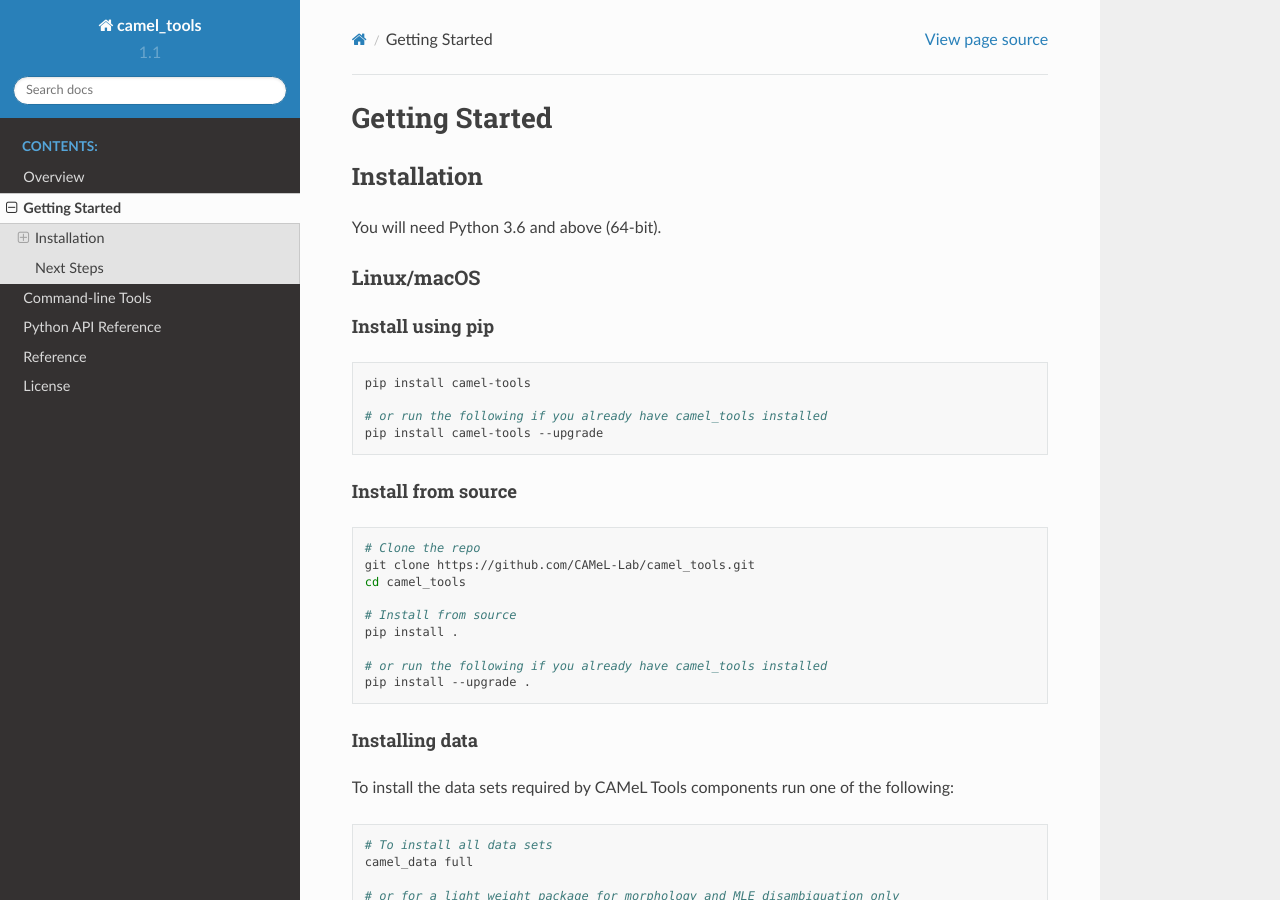
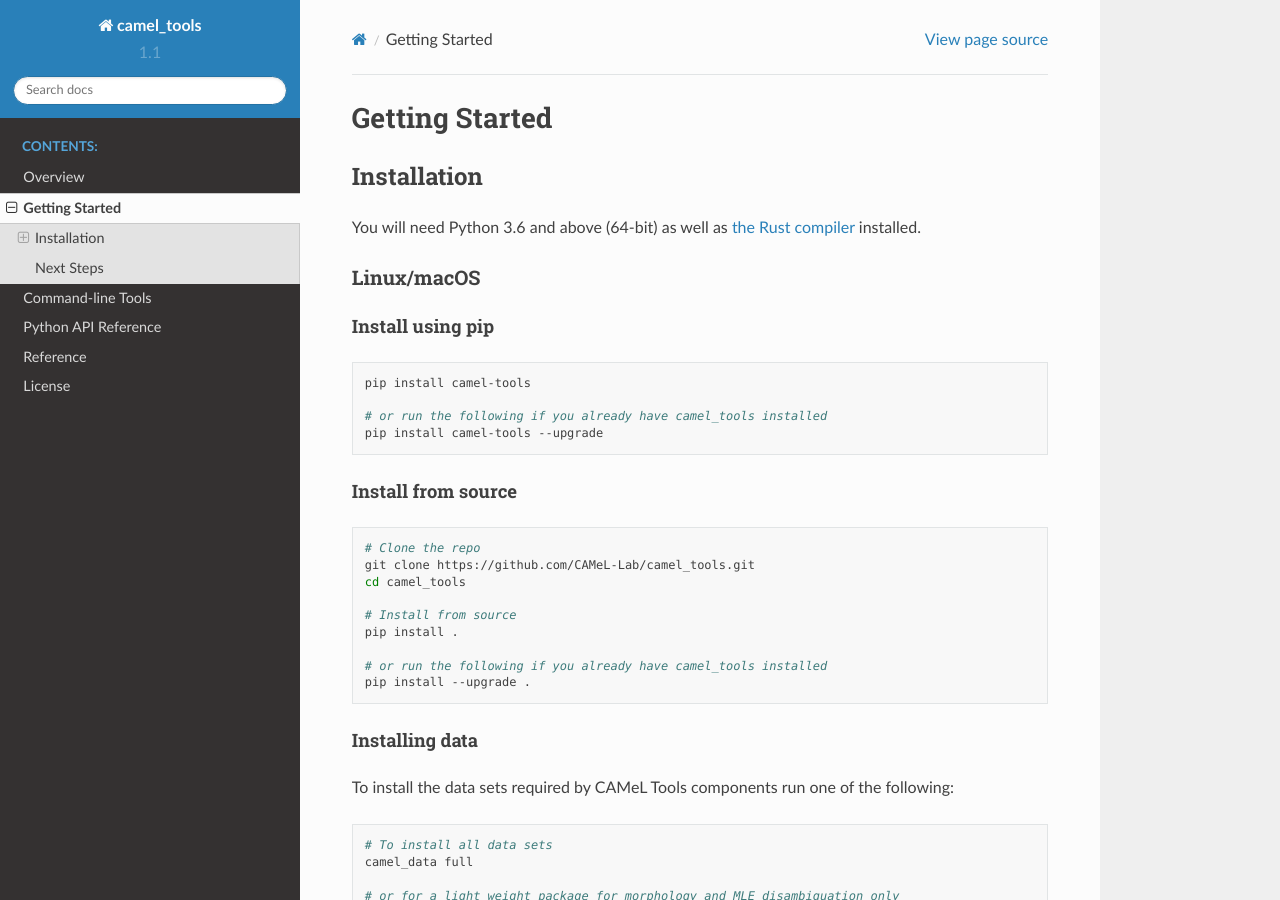
Before and after one commit to CAMeL-Lab/camel_tools, a Sphinx documentation site: the page built from docs/source/getting_started.rst, in a window 1280 px wide and 900 px high. Built offline with Sphinx 7.4.7 and the Read the Docs theme 2.0.0, drawn with Linux system fonts in a browser that asks for light colours.

Commit message:
Added Rust compiler as prerequisite.

```diff
--- a/docs/source/getting_started.rst
+++ b/docs/source/getting_started.rst
@@ -4,7 +4,8 @@
 Installation
 ------------
 
-You will need Python 3.6 and above (64-bit).
+You will need Python 3.6 and above (64-bit) as well as
+`the Rust compiler <https://www.rust-lang.org/learn/get-started>`_ installed.
 
 Linux/macOS
 ~~~~~~~~~~~
```
